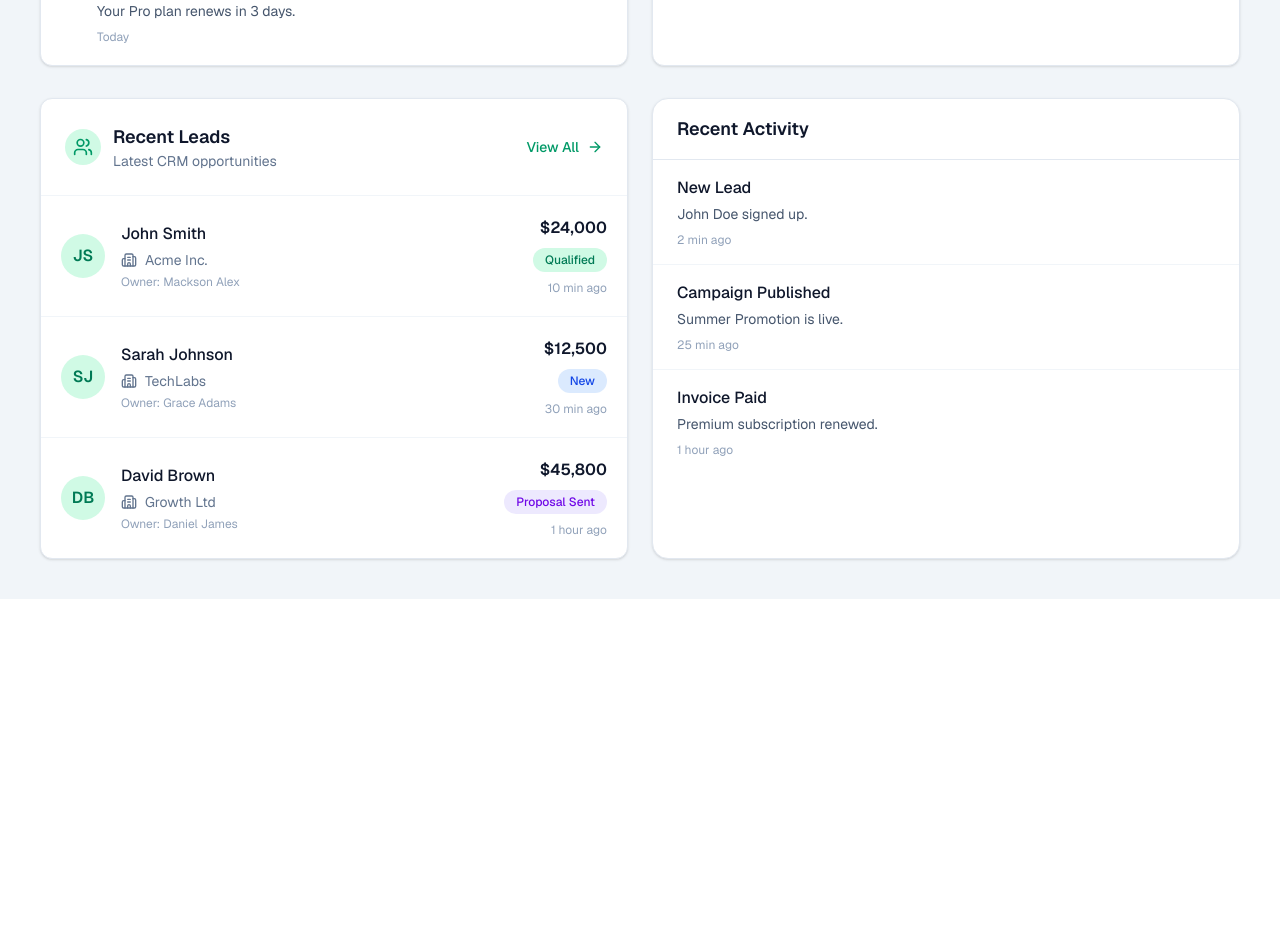
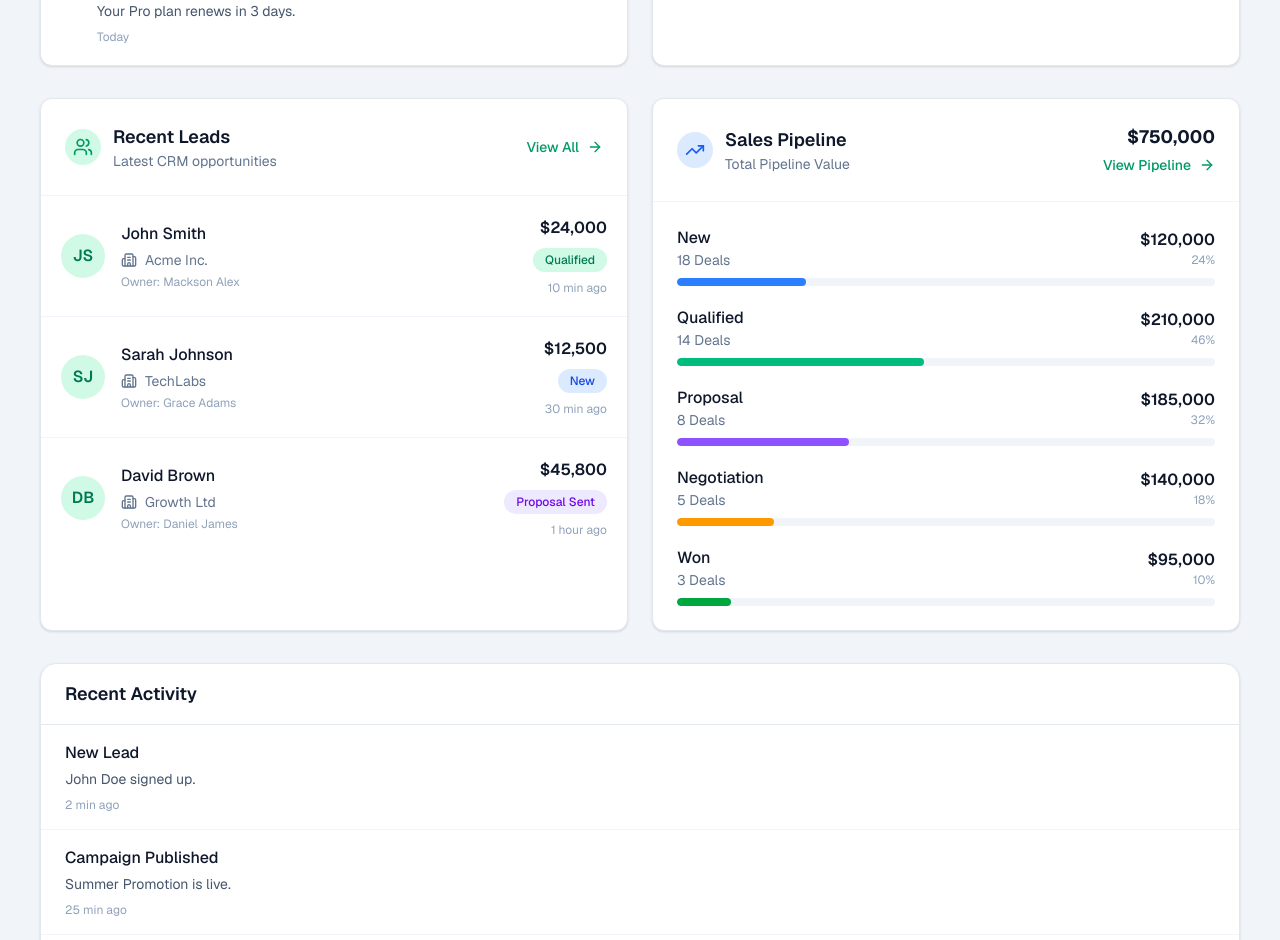
Before and after one commit to GrowthPilot247/GrowthPilot, a Next.js app: page /dashboard in a window 1280 px wide. Shown: the part 1860-2800 px from the top of the page. Before the commit the page ends 2459 px from the top, so only its background shows below. Built offline with nearby package versions, Linux system fonts and the light colour scheme.

Commit message:
Add Sales Pipeline dashboard widget

```diff
--- /dev/null
+++ b/app/dashboard/components/SalesPipeline.tsx
@@ -0,0 +1,116 @@
+"use client";
+
+import { ArrowRight, TrendingUp } from "lucide-react";
+
+export type PipelineStage = {
+  id: string;
+  stage: string;
+  deals: number;
+  value: number;
+  progress: number;
+};
+
+interface SalesPipelineProps {
+  stages: PipelineStage[];
+}
+
+const progressColors = [
+  "bg-blue-500",
+  "bg-emerald-500",
+  "bg-violet-500",
+  "bg-amber-500",
+  "bg-green-600",
+];
+
+export function SalesPipeline({
+  stages,
+}: SalesPipelineProps) {
+  const totalValue = stages.reduce(
+    (sum, stage) => sum + stage.value,
+    0
+  );
+
+  return (
+    <section className="rounded-xl border border-slate-200 bg-white shadow-sm">
+      {/* Header */}
+      <header className="flex items-center justify-between border-b border-slate-100 p-6">
+        <div className="flex items-center gap-3">
+          <div className="rounded-full bg-blue-100 p-2">
+            <TrendingUp className="h-5 w-5 text-blue-600" />
+          </div>
+
+          <div>
+            <h2 className="text-lg font-semibold text-slate-900">
+              Sales Pipeline
+            </h2>
+
+            <p className="text-sm text-slate-500">
+              Total Pipeline Value
+            </p>
+          </div>
+        </div>
+
+        <div className="text-right">
+          <p className="text-lg font-bold text-slate-900">
+            ${totalValue.toLocaleString()}
+          </p>
+
+          <button
+            type="button"
+            className="mt-1 inline-flex items-center gap-2 text-sm font-medium text-emerald-600 transition-colors hover:text-emerald-700"
+          >
+            View Pipeline
+
+            <ArrowRight className="h-4 w-4" />
+          </button>
+        </div>
+      </header>
+
+      {/* Content */}
+      <div className="space-y-5 p-6">
+        {stages.length === 0 ? (
+          <div className="py-10 text-center text-sm text-slate-500">
+            No pipeline data available.
+          </div>
+        ) : (
+          stages.map((stage, index) => (
+            <div key={stage.id}>
+              <div className="mb-2 flex items-center justify-between">
+                <div>
+                  <h3 className="font-medium text-slate-900">
+                    {stage.stage}
+                  </h3>
+
+                  <p className="text-sm text-slate-500">
+                    {stage.deals} Deals
+                  </p>
+                </div>
+
+                <div className="text-right">
+                  <p className="font-semibold text-slate-900">
+                    ${stage.value.toLocaleString()}
+                  </p>
+
+                  <p className="text-xs text-slate-400">
+                    {stage.progress}%
+                  </p>
+                </div>
+              </div>
+
+              <div className="h-2 overflow-hidden rounded-full bg-slate-100">
+                <div
+                  className={`h-full rounded-full ${
+                    progressColors[index % progressColors.length]
+                  }`}
+                  style={{
+                    width: `${stage.progress}%`,
+                  }}
+                />
+              </div>
+            </div>
+          ))
+        )}
+      </div>
+    </section>
+  );
+}
--- a/app/dashboard/page.tsx
+++ b/app/dashboard/page.tsx
@@ -21,6 +21,10 @@ import {
   RecentLeads,
   Lead,
 } from "@/app/features/dashboard/components/RecentLeads";
+import {
+  SalesPipeline,
+  PipelineStage,
+} from "@/app/features/dashboard/components/SalesPipeline";
 
 const notifications: NotificationItem[] = [
   {
@@ -129,6 +133,44 @@ const recentLeads: Lead[] = [
   },
 ];
 
+const pipelineStages: PipelineStage[] = [
+  {
+    id: "1",
+    stage: "New",
+    deals: 18,
+    value: 120000,
+    progress: 24,
+  },
+  {
+    id: "2",
+    stage: "Qualified",
+    deals: 14,
+    value: 210000,
+    progress: 46,
+  },
+  {
+    id: "3",
+    stage: "Proposal",
+    deals: 8,
+    value: 185000,
+    progress: 32,
+  },
+  {
+    id: "4",
+    stage: "Negotiation",
+    deals: 5,
+    value: 140000,
+    progress: 18,
+  },
+  {
+    id: "5",
+    stage: "Won",
+    deals: 3,
+    value: 95000,
+    progress: 10,
+  },
+];
+
 export default function DashboardPage() {
   return (
     <main className="min-h-screen bg-slate-100 p-10">
@@ -137,7 +179,6 @@ export default function DashboardPage() {
         userName="Mackson Alex"
       />
 
-      {/* Global Search */}
       <section className="mt-6">
         <GlobalSearch
           recentSearches={recentSearches}
@@ -145,7 +186,6 @@ export default function DashboardPage() {
         />
       </section>
 
-      {/* KPI Cards */}
       <section className="mt-8 grid gap-6 md:grid-cols-2 xl:grid-cols-4">
         {dashboardData.kpis.map((kpi) => (
           <KpiCard
@@ -158,32 +198,29 @@ export default function DashboardPage() {
         ))}
       </section>
 
-      {/* Revenue + AI */}
       <section className="mt-8 grid gap-6 lg:grid-cols-3">
         <div className="lg:col-span-2">
           <RevenueChart data={dashboardData.revenue} />
         </div>
 
-        <div>
-          <AIAssistant />
-        </div>
+        <AIAssistant />
       </section>
 
-      {/* Quick Actions */}
       <section className="mt-8">
         <QuickActions />
       </section>
 
-      {/* Notifications + Calendar */}
       <section className="mt-8 grid gap-6 xl:grid-cols-2">
         <NotificationCenter notifications={notifications} />
         <CalendarWidget events={calendarEvents} />
       </section>
 
-      {/* Recent Leads + Activity */}
       <section className="mt-8 grid gap-6 xl:grid-cols-2">
         <RecentLeads leads={recentLeads} />
+        <SalesPipeline stages={pipelineStages} />
+      </section>
 
+      <section className="mt-8">
         <ActivityFeed
           items={dashboardData.activities}
         />
--- /dev/null
+++ b/app/features/dashboard/components/SalesPipeline.tsx
@@ -0,0 +1,116 @@
+"use client";
+
+import { ArrowRight, TrendingUp } from "lucide-react";
+
+export type PipelineStage = {
+  id: string;
+  stage: string;
+  deals: number;
+  value: number;
+  progress: number;
+};
+
+interface SalesPipelineProps {
+  stages: PipelineStage[];
+}
+
+const progressColors = [
+  "bg-blue-500",
+  "bg-emerald-500",
+  "bg-violet-500",
+  "bg-amber-500",
+  "bg-green-600",
+];
+
+export function SalesPipeline({
+  stages,
+}: SalesPipelineProps) {
+  const totalValue = stages.reduce(
+    (sum, stage) => sum + stage.value,
+    0
+  );
+
+  return (
+    <section className="rounded-xl border border-slate-200 bg-white shadow-sm">
+      {/* Header */}
+      <header className="flex items-center justify-between border-b border-slate-100 p-6">
+        <div className="flex items-center gap-3">
+          <div className="rounded-full bg-blue-100 p-2">
+            <TrendingUp className="h-5 w-5 text-blue-600" />
+          </div>
+
+          <div>
+            <h2 className="text-lg font-semibold text-slate-900">
+              Sales Pipeline
+            </h2>
+
+            <p className="text-sm text-slate-500">
+              Total Pipeline Value
+            </p>
+          </div>
+        </div>
+
+        <div className="text-right">
+          <p className="text-lg font-bold text-slate-900">
+            ${totalValue.toLocaleString()}
+          </p>
+
+          <button
+            type="button"
+            className="mt-1 inline-flex items-center gap-2 text-sm font-medium text-emerald-600 transition-colors hover:text-emerald-700"
+          >
+            View Pipeline
+
+            <ArrowRight className="h-4 w-4" />
+          </button>
+        </div>
+      </header>
+
+      {/* Content */}
+      <div className="space-y-5 p-6">
+        {stages.length === 0 ? (
+          <div className="py-10 text-center text-sm text-slate-500">
+            No pipeline data available.
+          </div>
+        ) : (
+          stages.map((stage, index) => (
+            <div key={stage.id}>
+              <div className="mb-2 flex items-center justify-between">
+                <div>
+                  <h3 className="font-medium text-slate-900">
+                    {stage.stage}
+                  </h3>
+
+                  <p className="text-sm text-slate-500">
+                    {stage.deals} Deals
+                  </p>
+                </div>
+
+                <div className="text-right">
+                  <p className="font-semibold text-slate-900">
+                    ${stage.value.toLocaleString()}
+                  </p>
+
+                  <p className="text-xs text-slate-400">
+                    {stage.progress}%
+                  </p>
+                </div>
+              </div>
+
+              <div className="h-2 overflow-hidden rounded-full bg-slate-100">
+                <div
+                  className={`h-full rounded-full ${
+                    progressColors[index % progressColors.length]
+                  }`}
+                  style={{
+                    width: `${stage.progress}%`,
+                  }}
+                />
+              </div>
+            </div>
+          ))
+        )}
+      </div>
+    </section>
+  );
+}
```
